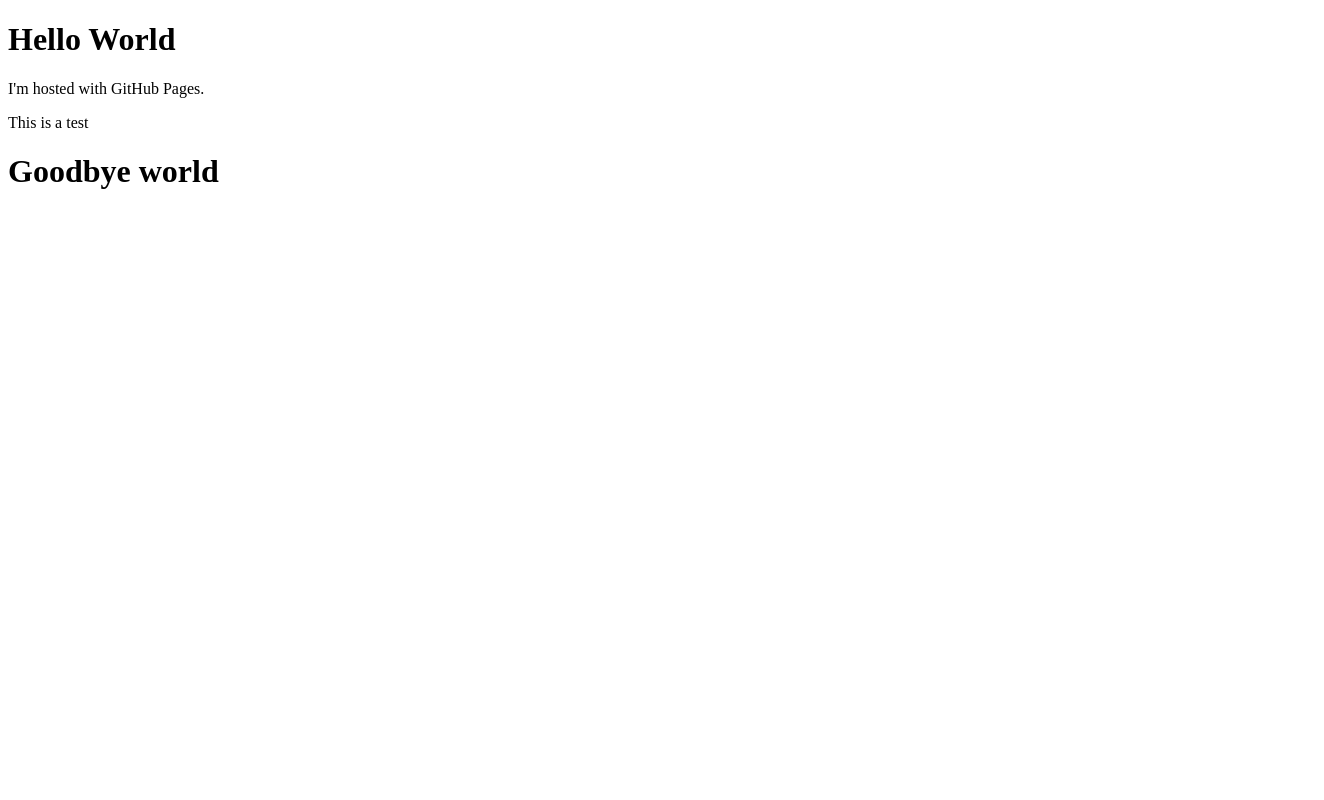
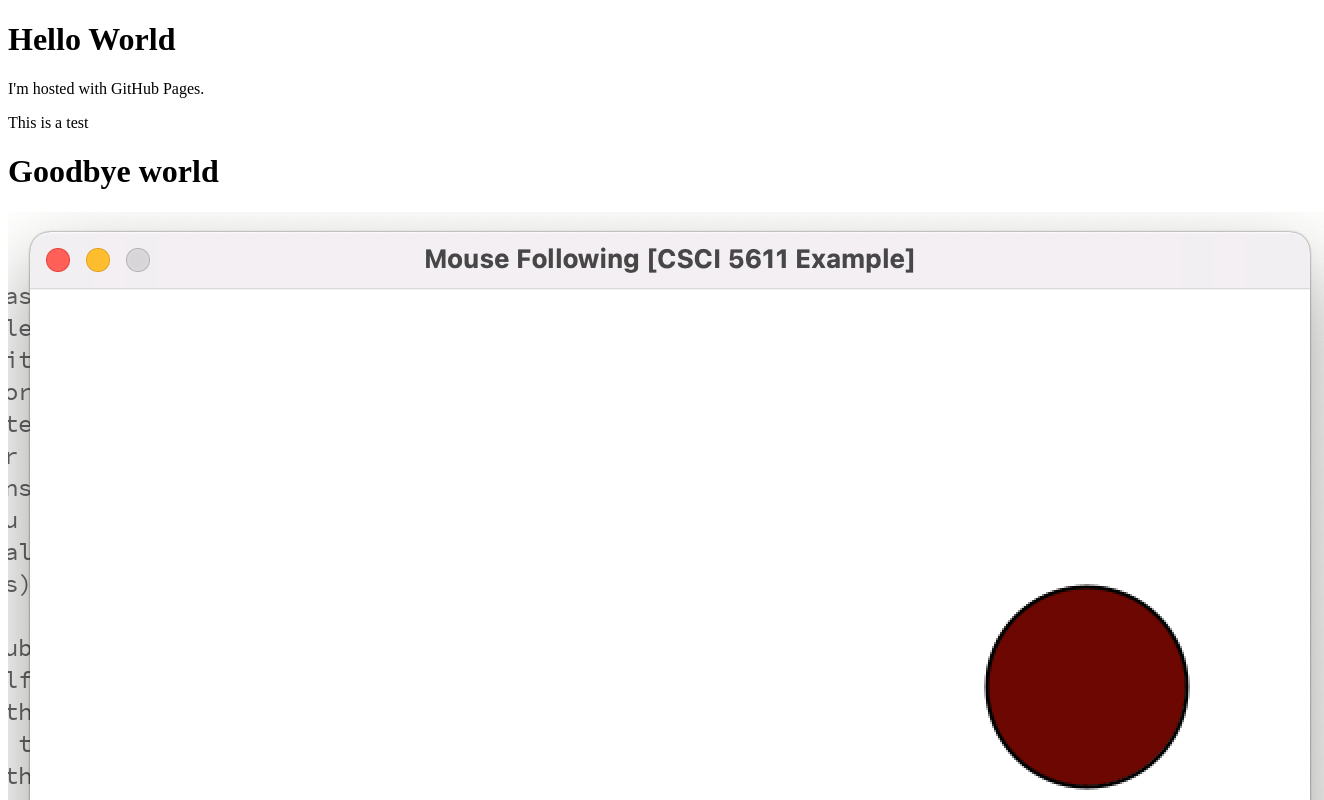
Before and after one commit to moorl007/CSCI5611_HW1, a plain HTML site: page index.html in a window 1280 px wide. Shown: the top 800 px of the page, 1324 px wide, since content can reach past the window. Drawn offline with Linux system fonts and the light colour scheme.

Commit message:
new change

```diff
--- a/index.html
+++ b/index.html
@@ -5,6 +5,6 @@
 <p>I'm hosted with GitHub Pages.</p>
 <p>This is a test</p>
 <h1>Goodbye world</h1>
-<!-- <img src="csci5611_1.png" alt="in class activity 1"> -->
+<img src="csci5611_1.png" alt="in class activity 1">
 </body>
 </html>
```
Also changed, not shown: csci5611_1.png (renamed from assets/csci5611_1.png), csci5611_2.png (renamed from assets/csci5611_2.png), csci5611_3.png (renamed from assets/csci5611_3.png), csci5611_4.png (renamed from assets/csci5611_4.png), csci5611_5.png (renamed from assets/csci5611_5.png).
